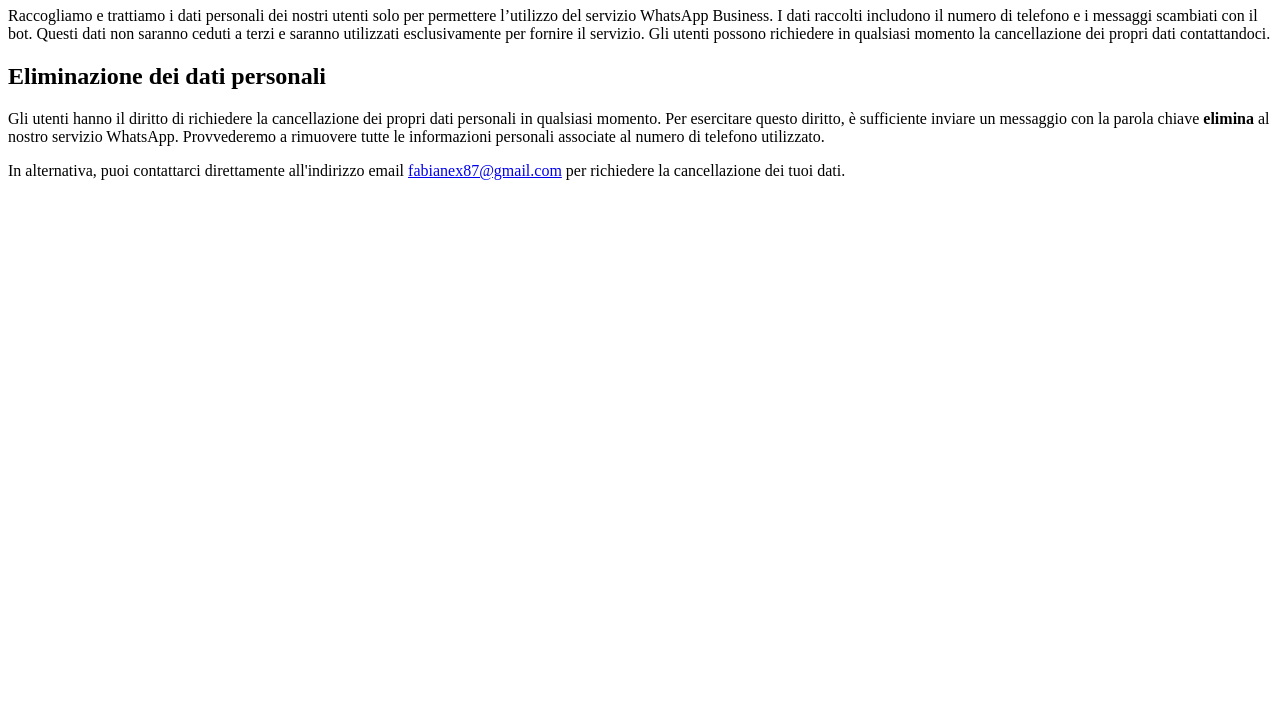
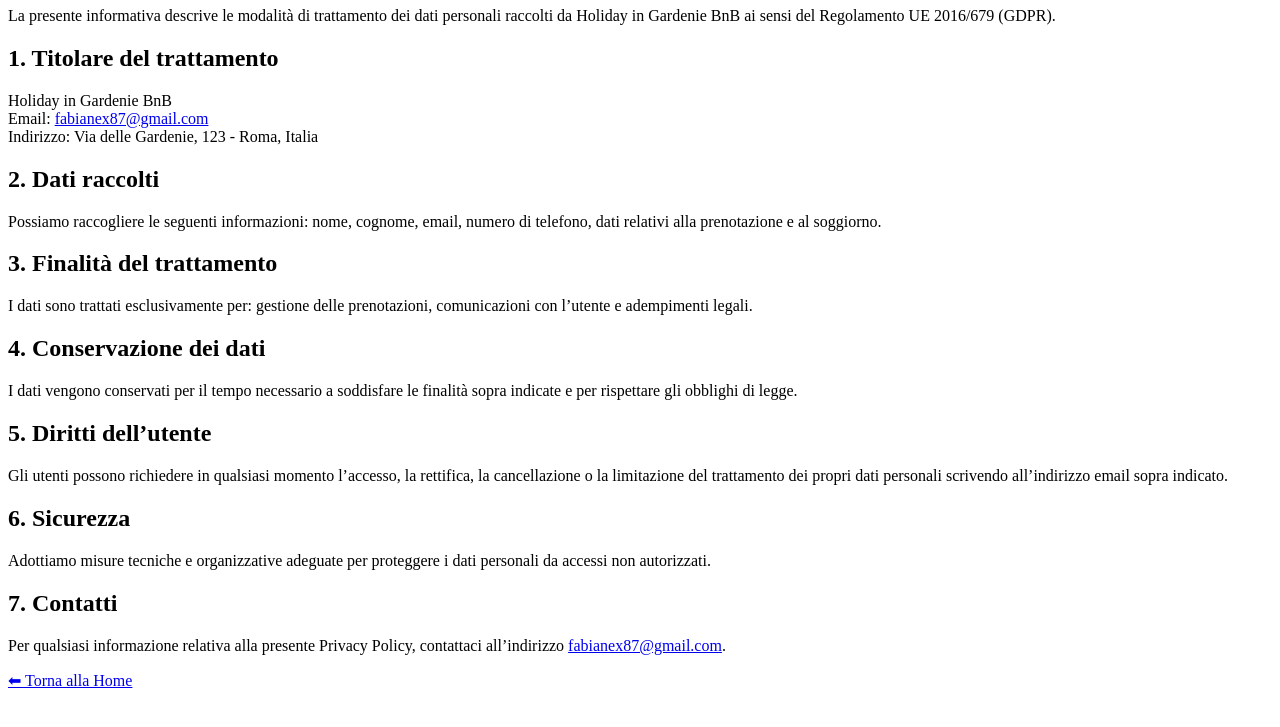
Before and after one commit to fabianex87/holiday-in-gardenie-bnb-bot, a website: page public/privacy.html in a window 1280 px wide. Shown: the part 73-800 px from the top of the page. Drawn offline with Linux system fonts and the light colour scheme.

Commit message:
Updated privacy and terms pages

```diff
--- a/public/privacy.html
+++ b/public/privacy.html
@@ -1,24 +1,59 @@
 <!DOCTYPE html>
 <html lang="it">
 <head>
-  <meta charset="UTF-8">
-  <title>Informativa sulla Privacy</title>
+  <meta charset="UTF-8" />
+  <meta name="viewport" content="width=device-width, initial-scale=1.0" />
+  <title>Privacy Policy - Holiday in Gardenie BnB</title>
 </head>
 <body>
-  <h1>Informativa sulla Privacy</h1>
+  <h1>Privacy Policy</h1>
   <p>
-    Raccogliamo e trattiamo i dati personali dei nostri utenti solo per permettere l’utilizzo del servizio WhatsApp Business.
-    I dati raccolti includono il numero di telefono e i messaggi scambiati con il bot. Questi dati non saranno ceduti a terzi
-    e saranno utilizzati esclusivamente per fornire il servizio. Gli utenti possono richiedere in qualsiasi momento
-    la cancellazione dei propri dati contattandoci.
+    La presente informativa descrive le modalità di trattamento dei dati personali raccolti
+    da Holiday in Gardenie BnB ai sensi del Regolamento UE 2016/679 (GDPR).
   </p>
-  <h2>Eliminazione dei dati personali</h2>
-<p>
-  Gli utenti hanno il diritto di richiedere la cancellazione dei propri dati personali in qualsiasi momento. Per esercitare questo diritto, è sufficiente inviare un messaggio con la parola chiave <strong>elimina</strong> al nostro servizio WhatsApp. Provvederemo a rimuovere tutte le informazioni personali associate al numero di telefono utilizzato.
-</p>
-<p>
-  In alternativa, puoi contattarci direttamente all'indirizzo email <a href="mailto:fabianex87@gmail.com">fabianex87@gmail.com</a> per richiedere la cancellazione dei tuoi dati.
-</p>
 
+  <h2>1. Titolare del trattamento</h2>
+  <p>
+    Holiday in Gardenie BnB<br>
+    Email: <a href="mailto:fabianex87@gmail.com">fabianex87@gmail.com</a><br>
+    Indirizzo: Via delle Gardenie, 123 - Roma, Italia
+  </p>
+
+  <h2>2. Dati raccolti</h2>
+  <p>
+    Possiamo raccogliere le seguenti informazioni: nome, cognome, email, numero di telefono,
+    dati relativi alla prenotazione e al soggiorno.
+  </p>
+
+  <h2>3. Finalità del trattamento</h2>
+  <p>
+    I dati sono trattati esclusivamente per: gestione delle prenotazioni,
+    comunicazioni con l’utente e adempimenti legali.
+  </p>
+
+  <h2>4. Conservazione dei dati</h2>
+  <p>
+    I dati vengono conservati per il tempo necessario a soddisfare le finalità sopra indicate
+    e per rispettare gli obblighi di legge.
+  </p>
+
+  <h2>5. Diritti dell’utente</h2>
+  <p>
+    Gli utenti possono richiedere in qualsiasi momento l’accesso, la rettifica, la cancellazione
+    o la limitazione del trattamento dei propri dati personali scrivendo all’indirizzo email sopra indicato.
+  </p>
+
+  <h2>6. Sicurezza</h2>
+  <p>
+    Adottiamo misure tecniche e organizzative adeguate per proteggere i dati personali da accessi non autorizzati.
+  </p>
+
+  <h2>7. Contatti</h2>
+  <p>
+    Per qualsiasi informazione relativa alla presente Privacy Policy, contattaci all’indirizzo
+    <a href="mailto:fabianex87@gmail.com">fabianex87@gmail.com</a>.
+  </p>
+
+  <p><a href="index.html">⬅ Torna alla Home</a></p>
 </body>
 </html>
```
Also changed, not shown: public/terms.html (+42 -6 lines).
